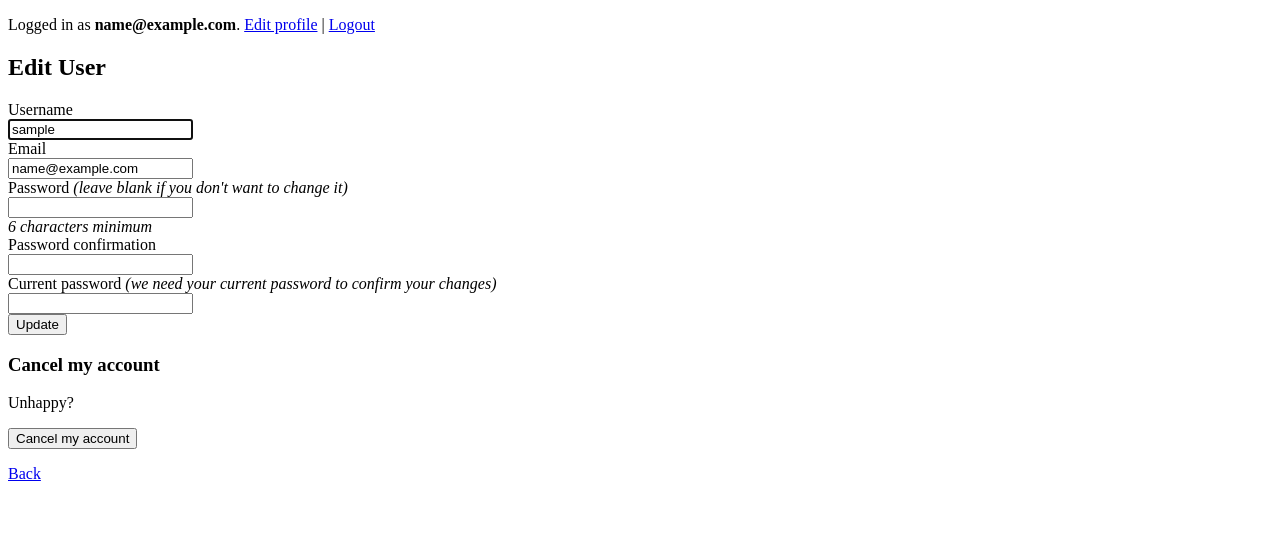
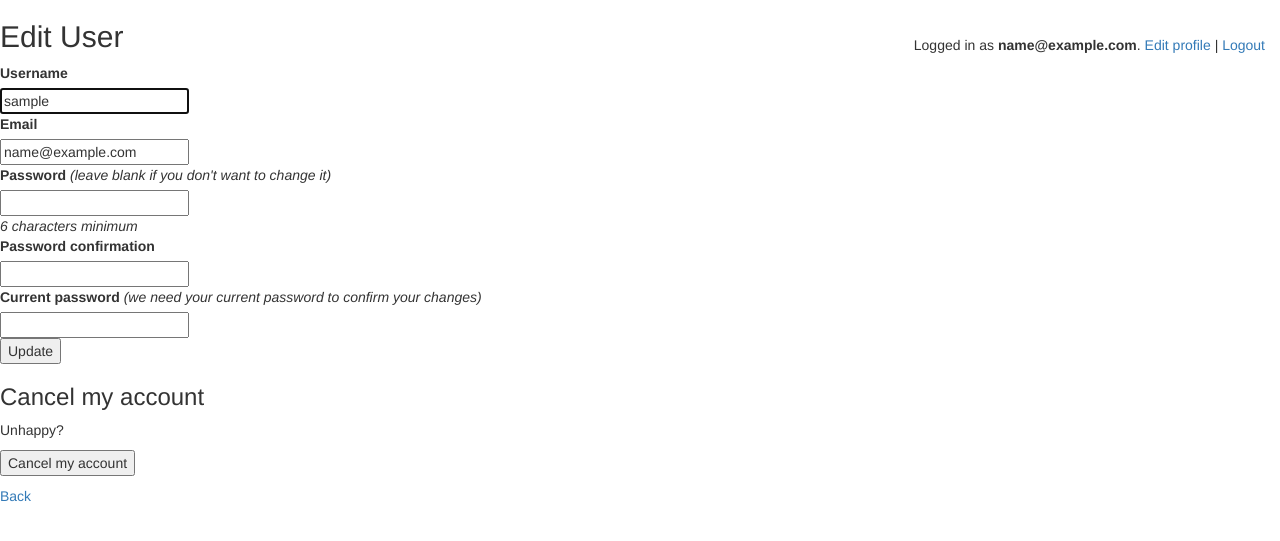
Before and after one commit to xblackfox/shopping_cart, a Rails app: page /users/edit in a window 1280 px wide. Shown: the top 541 px of the page. Run offline with Rails 7, Linux system fonts and the light colour scheme; the visitor is signed in with stand-in values (Sample User, id 1); style sheets or scripts are compiled from the project's sources; some libraries are stand-ins or nearby versions.

Commit message:
Add gemset, bootstrap, jquery

```diff
--- a/app/assets/javascripts/application.js
+++ b/app/assets/javascripts/application.js
@@ -12,4 +12,6 @@
 //
 //= require rails-ujs
 //= require turbolinks
+//= require jquery
+//= require bootstrap-sprockets
 //= require_tree .
--- a/app/assets/stylesheets/application.css
+++ b/app/assets/stylesheets/application.scss
@@ -10,6 +10,9 @@
  * files in this directory. Styles in this file should be added after the last require_* statement.
  * It is generally better to create a new file per style scope.
  *
+ *= require_self
  *= require_tree .
- *= require_self
  */
+
+ @import "bootstrap-sprockets";
+ @import "bootstrap";
```
Also changed, not shown: Gemfile, Gemfile.lock, 2 other files.
